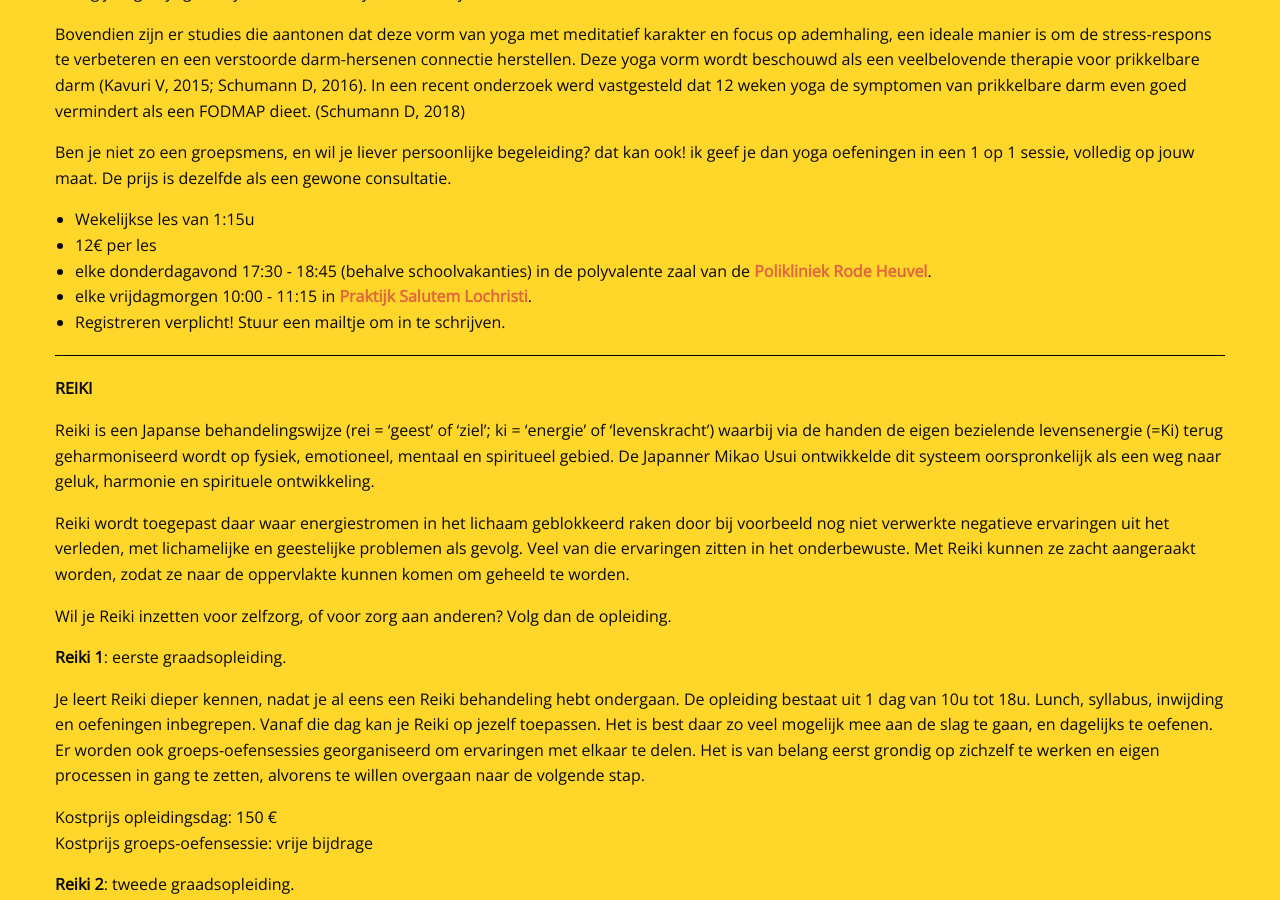
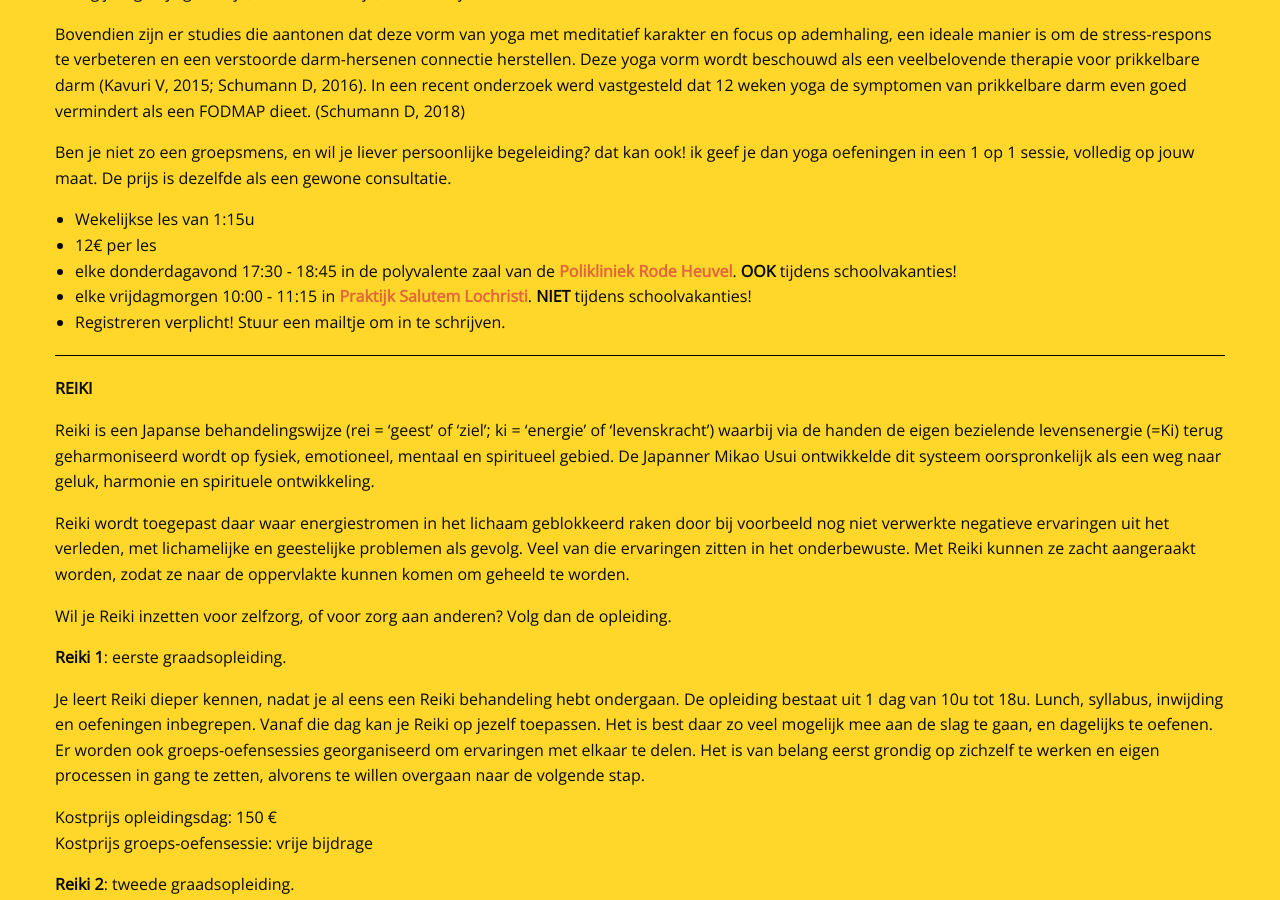
Before and after one commit to manopura/manopura.github.io, a Jekyll site: the page built from cursussen.md, in a window 1280 px wide and 900 px high, scrolled down 2031 px. Built offline with Jekyll 4.4.1, drawn with Linux system fonts in a browser that asks for light colours; nearby versions of some CDN libraries; our own code applies the rules of GitHub Pages for plain Markdown files.

Commit message:
Update cursussen.md

```diff
--- a/cursussen.md
+++ b/cursussen.md
@@ -79,8 +79,8 @@ Ben je niet zo een groepsmens, en wil je liever persoonlijke begeleiding? dat ka
 
 - Wekelijkse les van 1:15u
 - 12€ per les
-- elke donderdagavond 17:30 - 18:45 (behalve schoolvakanties) in de polyvalente zaal van de [**Polikliniek Rode Heuvel**](https://www.polikliniek-rodeheuvel.be).
-- elke vrijdagmorgen 10:00 - 11:15 in [**Praktijk Salutem Lochristi**](https://praktijksalutem.be).
+- elke donderdagavond 17:30 - 18:45 in de polyvalente zaal van de [**Polikliniek Rode Heuvel**](https://www.polikliniek-rodeheuvel.be). **OOK** tijdens schoolvakanties!
+- elke vrijdagmorgen 10:00 - 11:15 in [**Praktijk Salutem Lochristi**](https://praktijksalutem.be). **NIET** tijdens schoolvakanties!
 -
 Registreren verplicht! Stuur een mailtje om in te schrijven.
 
```
